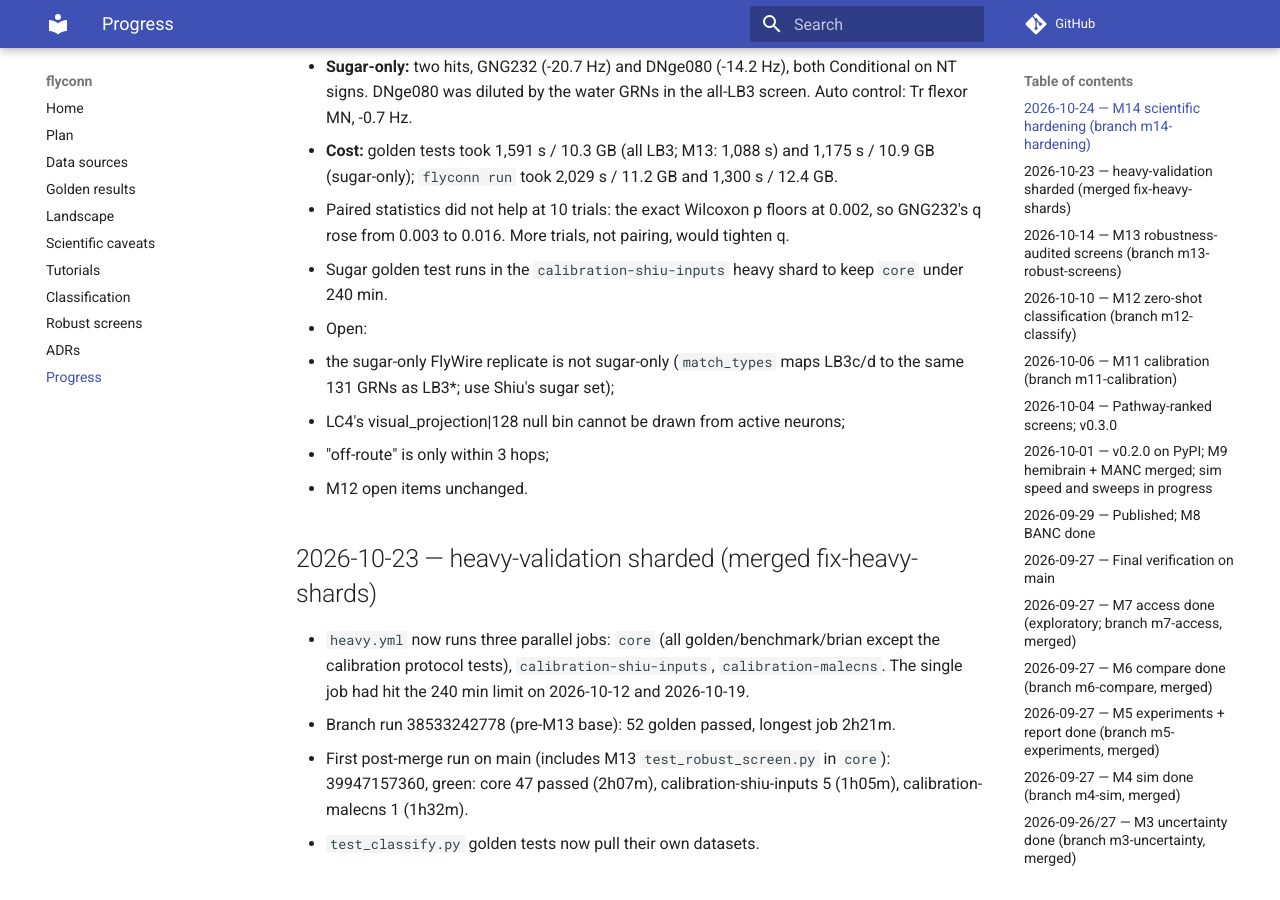
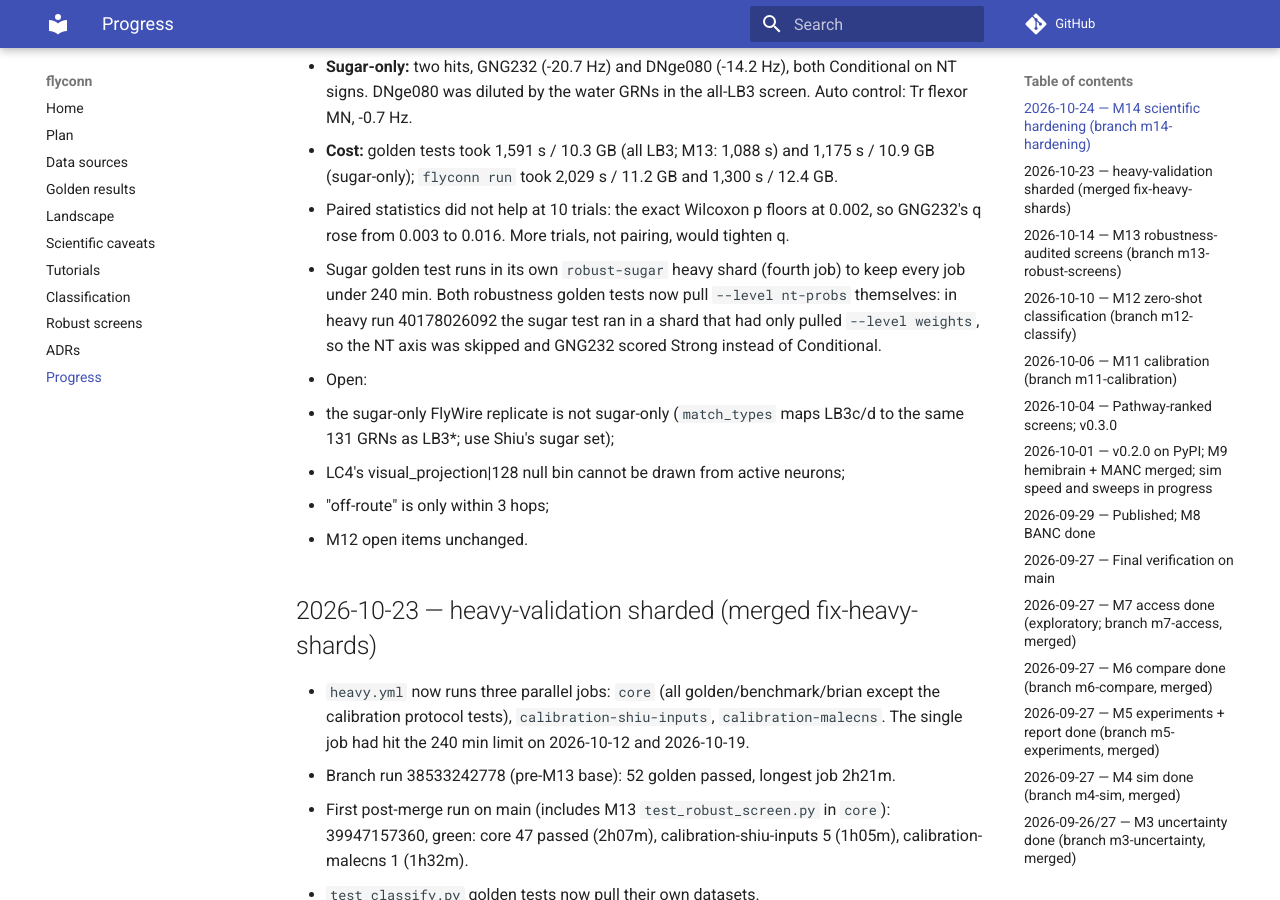
Before and after one commit to moiz-lakkadkutta/flyconn, an MkDocs documentation site: the page built from docs/PROGRESS.md, in a window 1280 px wide and 900 px high, scrolled down 681 px. Built offline with MkDocs 1.6.1 and Material for MkDocs 9.7.7, drawn with Linux system fonts in a browser that asks for light colours; comment, search, counter and statistics services are not loaded.

Commit message:
fix(ci): robustness golden tests pull nt-probs; sugar screen gets its own heavy shard
Heavy run 40178026092 failed one assertion: the sugar screen ran in a shard that
had only pulled MaleCNS --level weights, so the nt axis was skipped (by design,
never argmax) and GNG232 scored Strong instead of Conditional. Both robustness
golden tests now pull --level nt-probs themselves. With the nt axis back (8 of
15 variants) the sugar test would push calibration-shiu-inputs past 240 min, so
it moves to a fourth shard, robust-sugar.

Co-Authored-By: Claude Opus 5.5 <noreply@anthropic.com>
Claude-Session: https://claude.ai/code/session_0146ujhCdFL57yDjC7Thhn4c

```diff
--- a/docs/PROGRESS.md
+++ b/docs/PROGRESS.md
@@ -17,7 +17,7 @@ Running log so a later session can resume. Newest entry first.
   - **Sugar-only:** two hits, GNG232 (-20.7 Hz) and DNge080 (-14.2 Hz), both Conditional on NT signs. DNge080 was diluted by the water GRNs in the all-LB3 screen. Auto control: Tr flexor MN, -0.7 Hz.
   - **Cost:** golden tests took 1,591 s / 10.3 GB (all LB3; M13: 1,088 s) and 1,175 s / 10.9 GB (sugar-only); `flyconn run` took 2,029 s / 11.2 GB and 1,300 s / 12.4 GB.
 - Paired statistics did not help at 10 trials: the exact Wilcoxon p floors at 0.002, so GNG232's q rose from 0.003 to 0.016. More trials, not pairing, would tighten q.
-- Sugar golden test runs in the `calibration-shiu-inputs` heavy shard to keep `core` under 240 min.
+- Sugar golden test runs in its own `robust-sugar` heavy shard (fourth job) to keep every job under 240 min. Both robustness golden tests now pull `--level nt-probs` themselves: in heavy run 40178026092 the sugar test ran in a shard that had only pulled `--level weights`, so the NT axis was skipped and GNG232 scored Strong instead of Conditional.
 - Open:
   - the sugar-only FlyWire replicate is not sugar-only (`match_types` maps LB3c/d to the same 131 GRNs as LB3*; use Shiu's sugar set);
   - LC4's visual_projection|128 null bin cannot be drawn from active neurons;
```
Also changed, not shown: CHANGELOG.md (+1 -0 lines), 3 other files.
